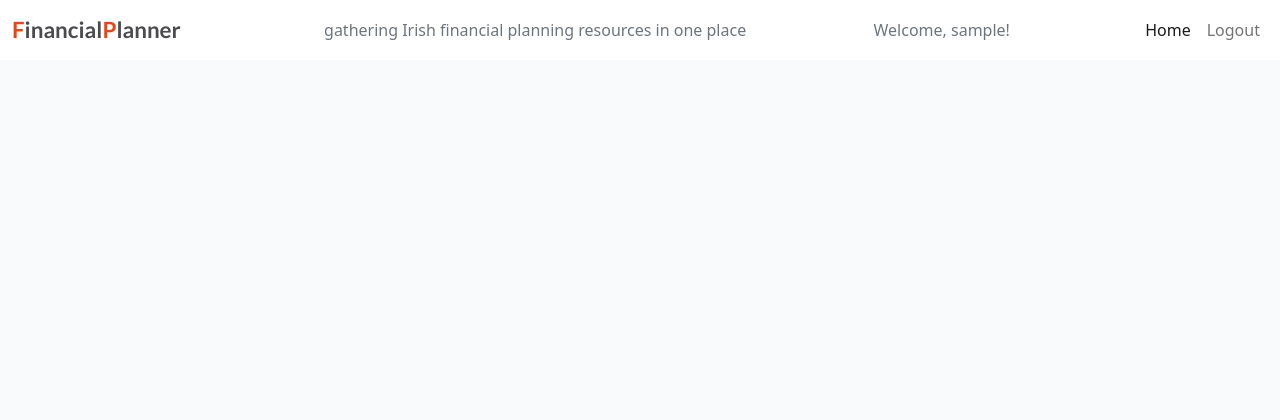
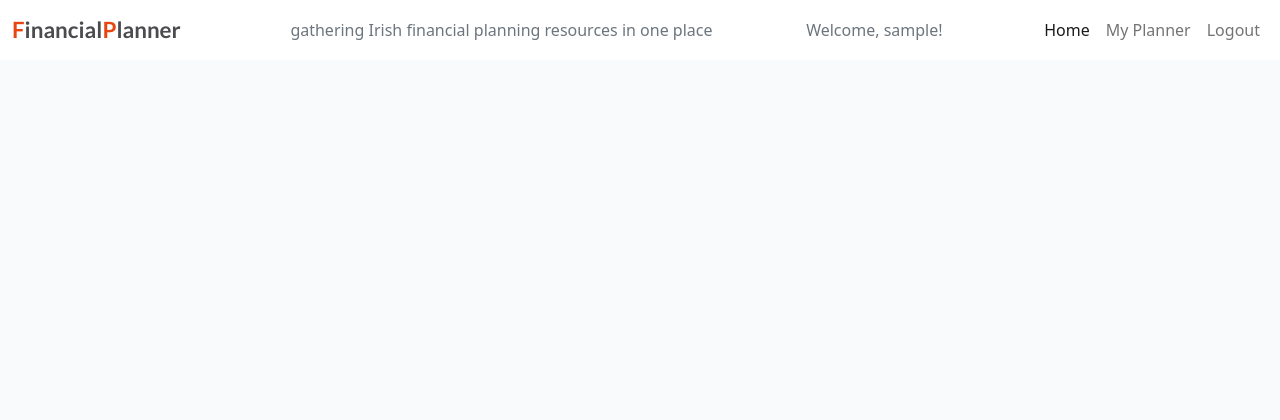
Before and after one commit to StephenWinters95/FLIT_Main_Ste, a Django app: page / in a window 1280 px wide. Shown: the top 420 px of the page. Run offline with Django 3.2, Linux system fonts and the light colour scheme; the visitor is signed in with stand-in values (Sample User, id 1); data that the repository does not hold is empty.

Commit message:
Add my_planner to navbar for registered users

```diff
--- a/templates/base.html
+++ b/templates/base.html
@@ -44,6 +44,9 @@
                         <a class="nav-link active" aria-current="page" href="{% url 'home' %}">Home</a>
                     </li>
                     {% if user.is_authenticated %}
+                    <li class="nav-item navbar-right">
+                        <a class="nav-link" href="{% url 'my_planner' %}">My Planner</a>
+                    </li>
                     <li class="nav-item navbar-right">
                         <a class="nav-link" href="{% url 'account_logout' %}">Logout</a>
                     </li>
```
